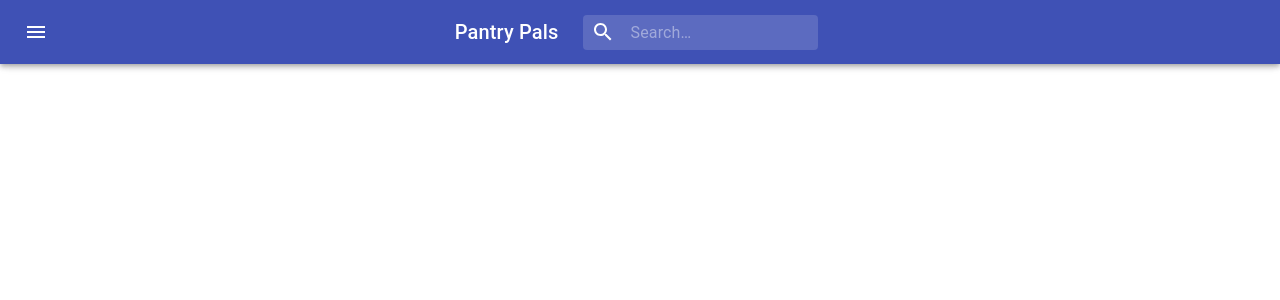
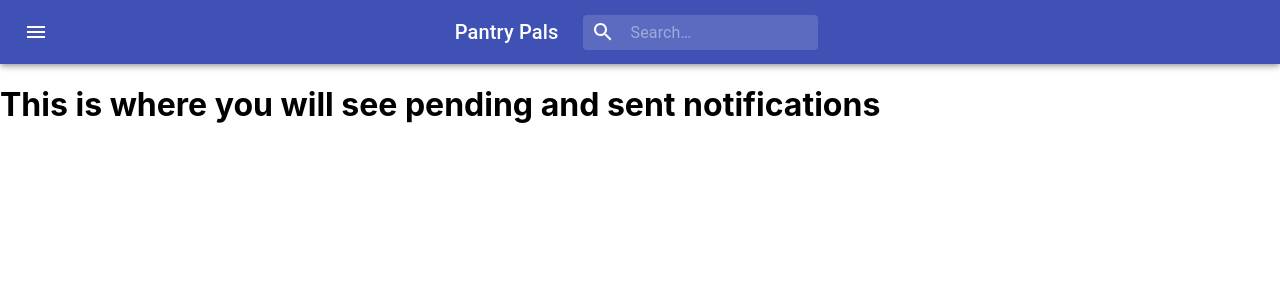
Before and after one commit to listenToRipley/capstone, a React (Create React App) app: page /inbox in a window 1280 px wide. Shown: the top 300 px of the page. Built offline with nearby package versions, Linux system fonts and the light colour scheme.

Commit message:
added component for notification, inbox

```diff
--- a/src/Router/Router.js
+++ b/src/Router/Router.js
@@ -9,6 +9,7 @@ import UserProfile from '../Components/UserProfile';
 import PalProfile from '../Components/PalProfile'
 import SignUp from '../Components/SignUp';
 import About from '../Components/About'
+import Inbox from '../Components/Inbox'
 import ForgotPassword from '../Components/ForgotPassword'
 // import cookie from 'cookie'
 
@@ -40,6 +41,7 @@ const Router = () => {
       <Route path="/palsList" component={PalList}/>
       <Route path="/userProfile" component={UserProfile}/>
       <Route path="/palProfile" component={PalProfile}/>
+      <Route path="/inbox" component={Inbox}/>
 
 {/* un protected routes */}
       <Route path="/createNewUser" component={SignUp}/>
--- /dev/null
+++ b/src/components/Inbox.js
@@ -0,0 +1,20 @@
+import React from 'react';
+
+//needs to get added to NavBar or should this be notification in the top bar?
+
+//there should be three sections here
+  //pal requests
+    //sent and pending
+  //requesters
+    //shopping list
+  //merge requests
+    //send and pending
+const Inbox = () => {
+
+  return (
+    <h1>This is where you will see pending and sent notifications</h1>
+  )
+
+}
+
+export default Inbox
--- a/src/components/PalList.js
+++ b/src/components/PalList.js
@@ -10,7 +10,7 @@ import React from 'react';
   //search users
   //link to individual users' profile
 
-    //merge request <-- did we decide if this should be on pals list instead
+    //merge request
     //accept
     //decline
   //permissions of pals
```
